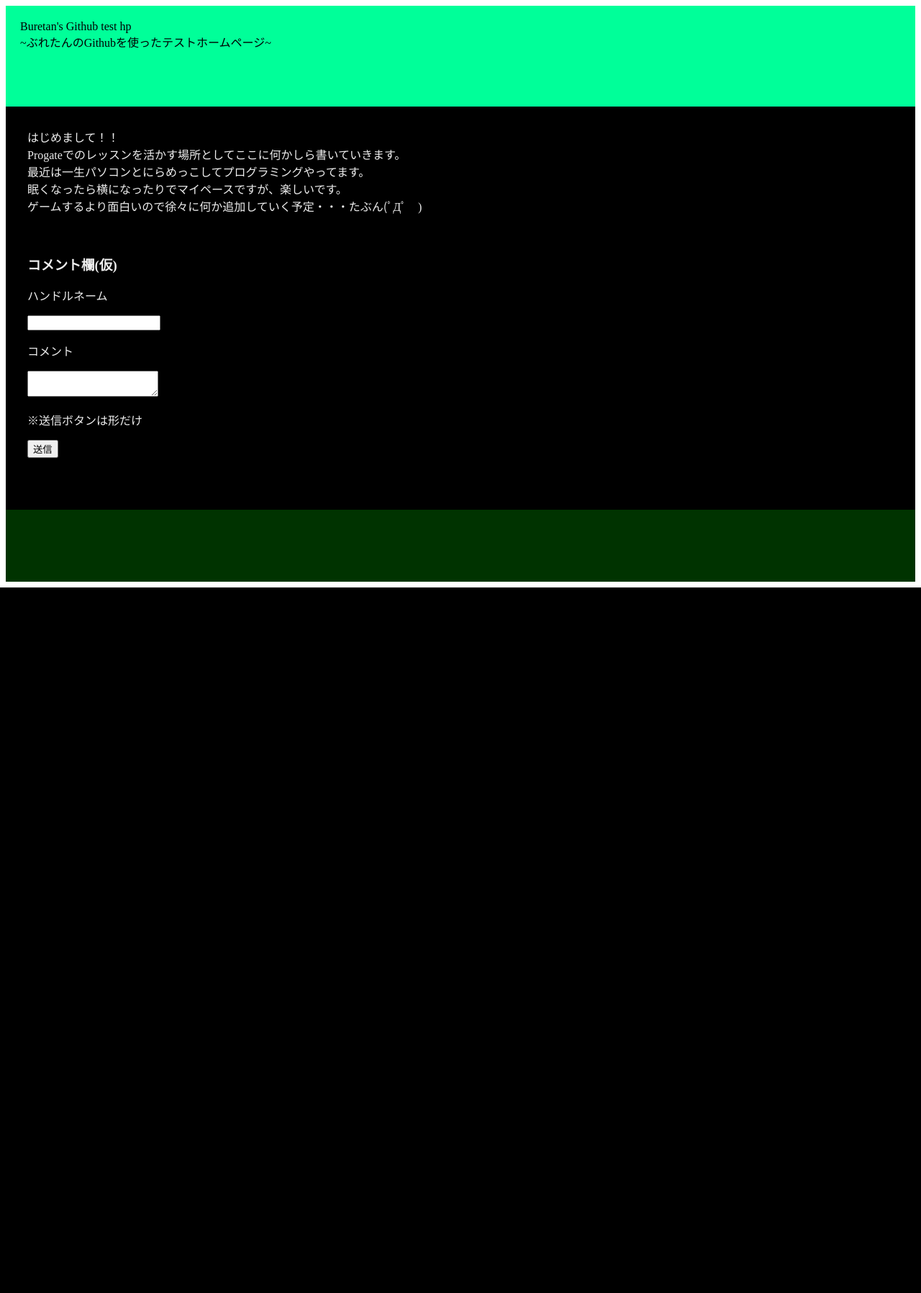
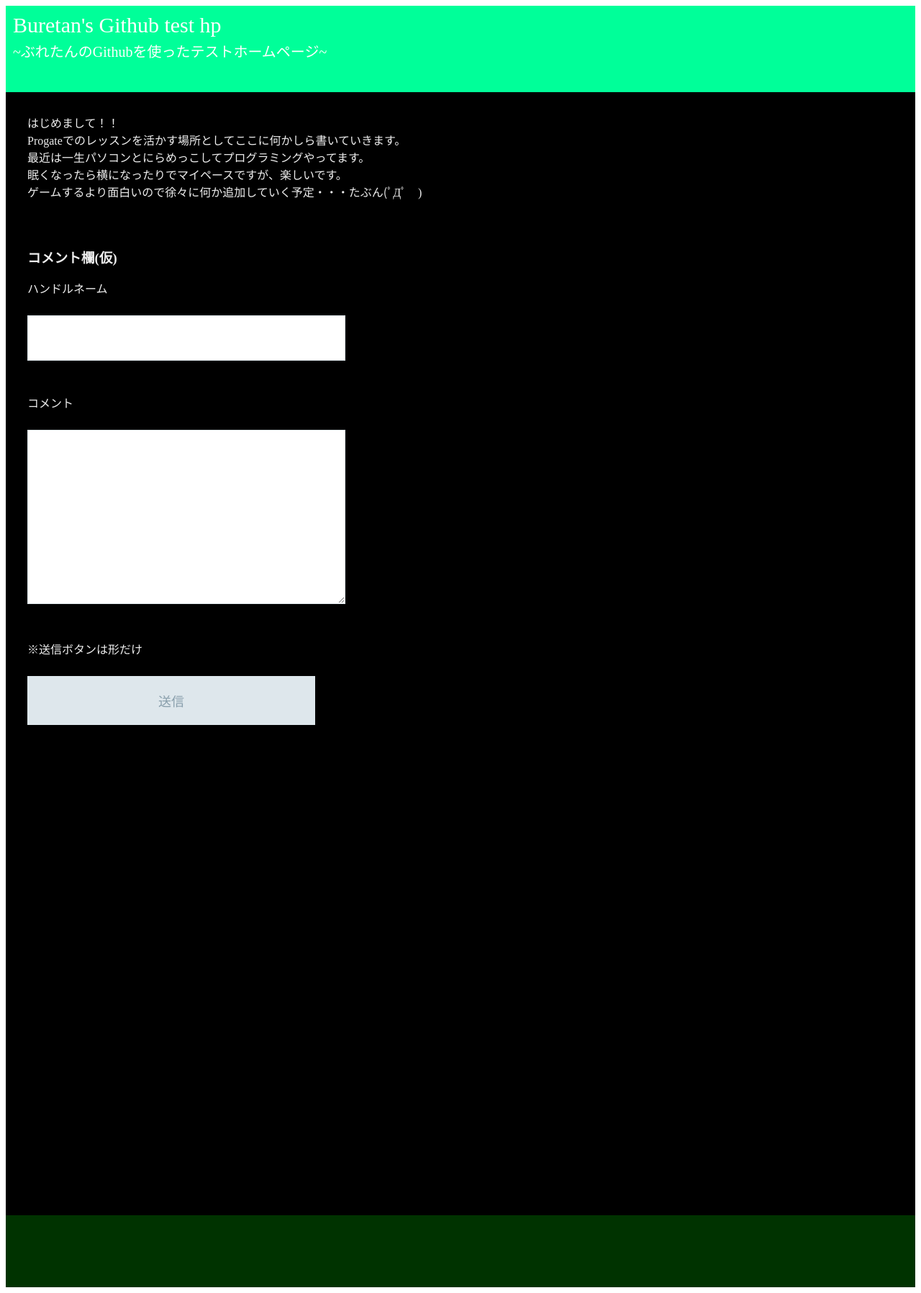
Before and after one commit to Buretan/Buretan.github.io, a PHP site: page / in a window 1280 px wide. Shown: the whole page at 72% size. Before the commit the page ends 816 px from the top, so only its background shows below. Run offline with PHP 8.4, Linux system fonts and the light colour scheme; some libraries are stand-ins or nearby versions.

Commit message:
Update css1.css

```diff
--- a/css1.css
+++ b/css1.css
@@ -1,26 +1,61 @@
 .header{
-  padding: 20px;
+  padding: 10px;
   height: 100px;
   background-color: #0f9;
+  display: block;
 }
-.profile{
+.title{
   font-size: 30px;
   color: #fff;
 
 }
-
+span{
+  font-size: 20px;
+}
 .main{
   padding: 30px;
-  height: 500px;
+  height: 1500px;
   background-color: #000;
   color: #eee;
 
 }
-
 .footer{
   height: 100px;
   background-color: #030;
 }
+
+/*コメント欄の設定*/
+.comment-form {
+  padding-top: 10px;
+}
+
+/* inputとtextareaのCSSを指定してください */
+input{
+  width:400px;
+  margin-top:10px;
+  margin-bottom:30px;
+  padding:20px;
+  font-size:18px;
+  border:1px solid #dee7ec;
+}
+textarea{
+  width:400px;
+  height: 200px;
+  margin-top:10px;
+  margin-bottom:30px;
+  padding:20px;
+  font-size:18px;
+  border:1px solid #dee7ec;
+}
+
+/* contact-submitのCSSを指定してください */
+.contact-submit{
+  background-color:#dee7ec;
+  color:#889eab;
+}
+/*ーーーーーーーーー*/
+
+
 /*ボタンの設定*/
 .btn{
   display: inline-block;
```
